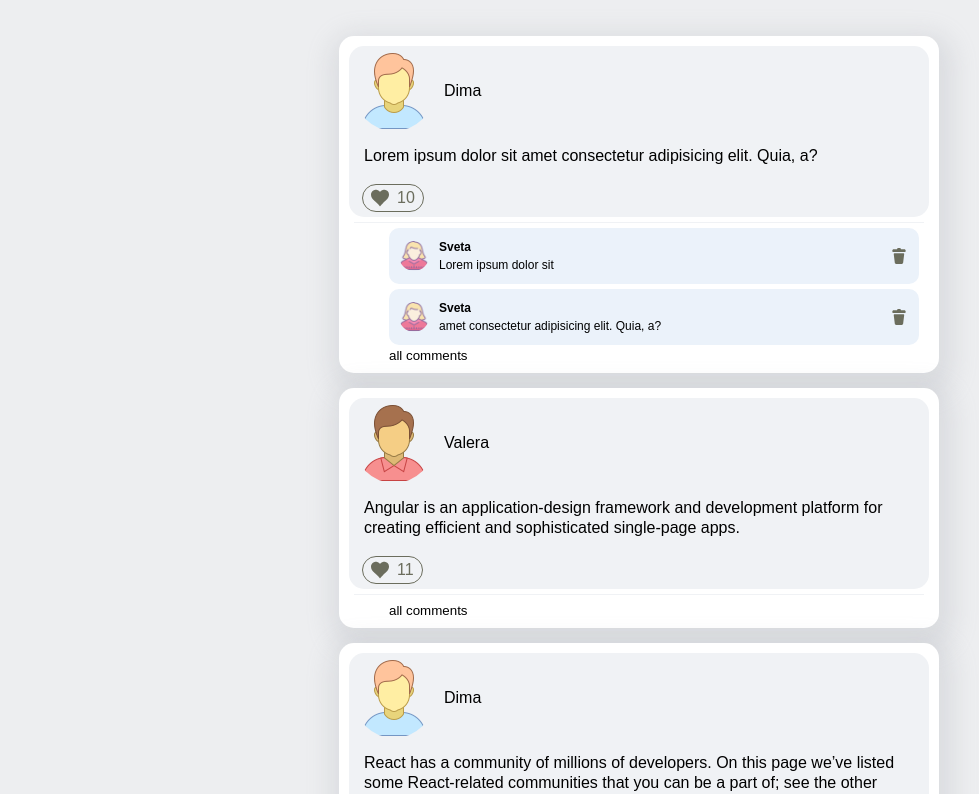
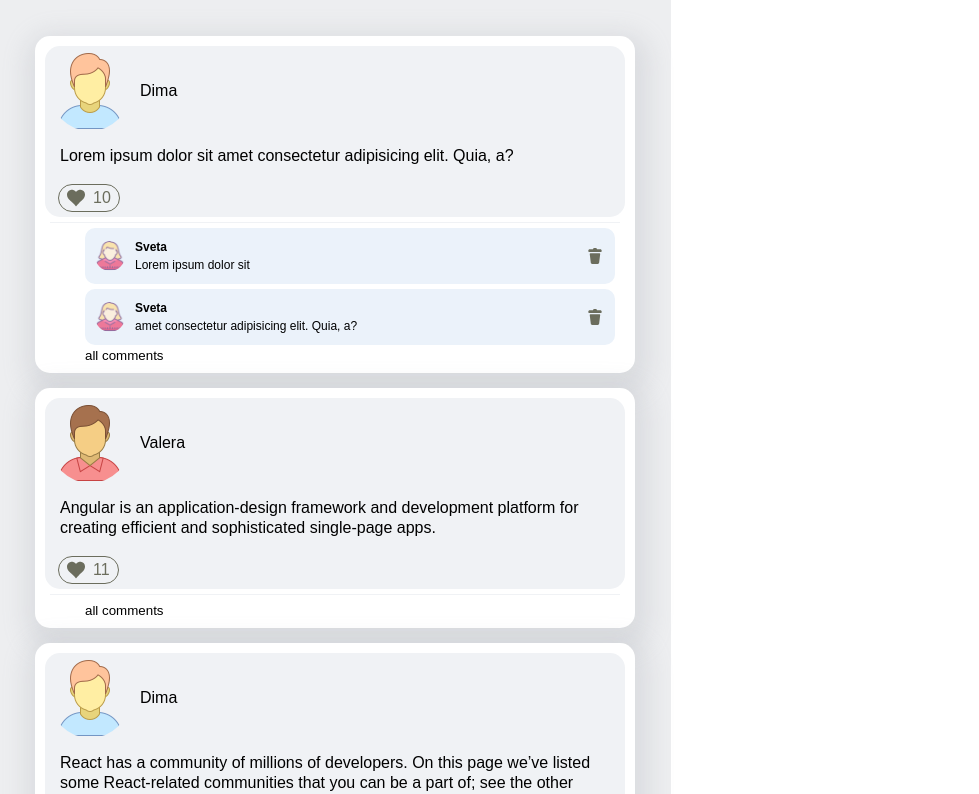
Before and after one commit to LenaRybinskova/normalizing-state-redux, a React (Create React App) app: page / in a window 1280 px wide. Shown: the top 794 px of the page, without its empty margins (1-980 px from the left). Built offline with nearby package versions, Linux system fonts and the light colour scheme.

Commit message:
theming with Body attr

```diff
--- a/src/App.tsx
+++ b/src/App.tsx
@@ -1,18 +1,29 @@
-import React from "react";
+import React, { useEffect } from "react";
 import "./App.css";
 import { PostsPage } from "../src/pages/PostsPage";
 import { Provider } from "react-redux";
 import { GlobalStyles } from "./styles/GlobalStyles";
-
-
-
+import { useState } from "react";
 
 function App(props: any) {
+  const [theme, setTheme] = useState("light");
+  console.log("theme", theme);
+
+  const toggletheme = () => {
+    setTheme(theme === "light" ? "dark" : "light");
+  };
+
+  useEffect(() => {
+    document.body.setAttribute("data-theme", theme);
+    console.log("useEffect", theme);
+  }, [theme]);
+
   return (
     <Provider store={props.store}>
       <GlobalStyles />
       <div className="AppContainer">
         <PostsPage />
+        <button onClick={toggletheme}>смена темы</button>
       </div>
     </Provider>
   );
--- a/src/styles/GlobalStyles.ts
+++ b/src/styles/GlobalStyles.ts
@@ -22,20 +22,43 @@ textarea {
     --font-size: 16px;
     --primary-font: 'Nunito Sans', sans-serif;
     --base-line-height: 20px;
-    --background-color: #edeef0;
-    --background-post-color: #ffffff;
-    --background-like-color:#f0f2f5;
-    --background-like-text-color:#6b6d5d;
-    --text-color:#000001;
-    --text-color-hover:#5184bf;
+    // --background-color: #edeef0;
+    // --background-post-color: #ffffff;
+    // --background-like-color:#f0f2f5;
+    // --background-like-text-color:#6b6d5d;
+    // --text-color:#000001;
+    // --text-color-hover:#5184bf;
 }
+
+
+body[data-theme="light"] {
+  --background-color:#edeef0;
+  --background-post-color: #ffffff;
+  --background-like-color:#f0f2f5;
+  --background-like-text-color:#6b6d5d;
+  --text-color:#000001;
+  --text-color-hover:#5184bf;
+
+}
+
+
+body[data-theme="dark"] {
+  --background-color:red;
+  --background-post-color: green;
+  --background-like-color:blue;
+  --background-like-text-color:grey;
+  --text-color:white;
+  --text-color-hover:black;
+
+}
+
 
 body {
     font-family: var(--primary-font);
     font-size: 1rem;
     line-height: var(--base-line-height);
-    background-color: var(--background-color);
-    color:--var(--text-color)
+    // background-color: var(--background-color);
+    // color:--var(--text-color)
     display:flex;
 }
 
```
